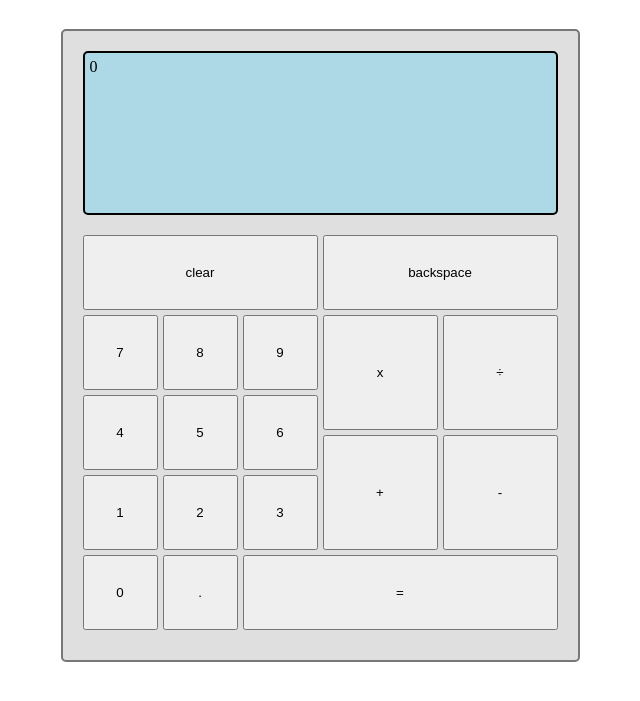
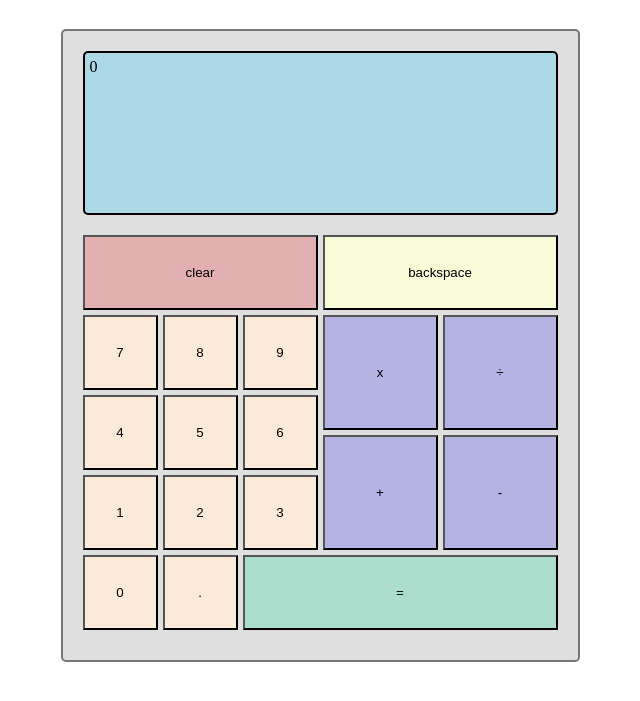
Before and after one commit to NicRodri/Calculator, a plain HTML site: page index.html in a window 1280 px wide. Shown: the part 79-780 px from the top of the page, without its empty margins (320-960 px from the left). Drawn offline with Linux system fonts and the light colour scheme.

Commit message:
Add color to buttons

```diff
--- a/index.html
+++ b/index.html
@@ -51,7 +51,7 @@
 
             <div id="row4" class="row">
                 <button id="0" class="num defaultSquare">0</button>
-                <button id="." class="decimal defaultSquare">.</button>
+                <button id="." class="decimal defaultSquare num">.</button>
                 <button id="equals" >=</button>
 
 
--- a/style.css
+++ b/style.css
@@ -15,7 +15,6 @@ h1{
     border: 2px solid rgb(119, 119, 119);
     border-radius: 5px;
 }
-
 #display{
     background-color: lightblue;
     width: 461px;
@@ -52,6 +51,21 @@ h1{
     flex-direction: row;
     gap: 5px;
 }
+.operation{
+    background-color: rgb(181, 178, 228);
+}
+#clear{
+    background-color: rgb(226, 176, 176);
+}
+.num{
+    background-color: rgb(250, 234, 215);
+}
+#equals{
+    background-color: rgb(170, 221, 204);
+}
+#backspace{
+    background-color: rgb(249, 250, 215);
+}
 .defaultSquare{
     width: 75px;
     height: 75px;
```
